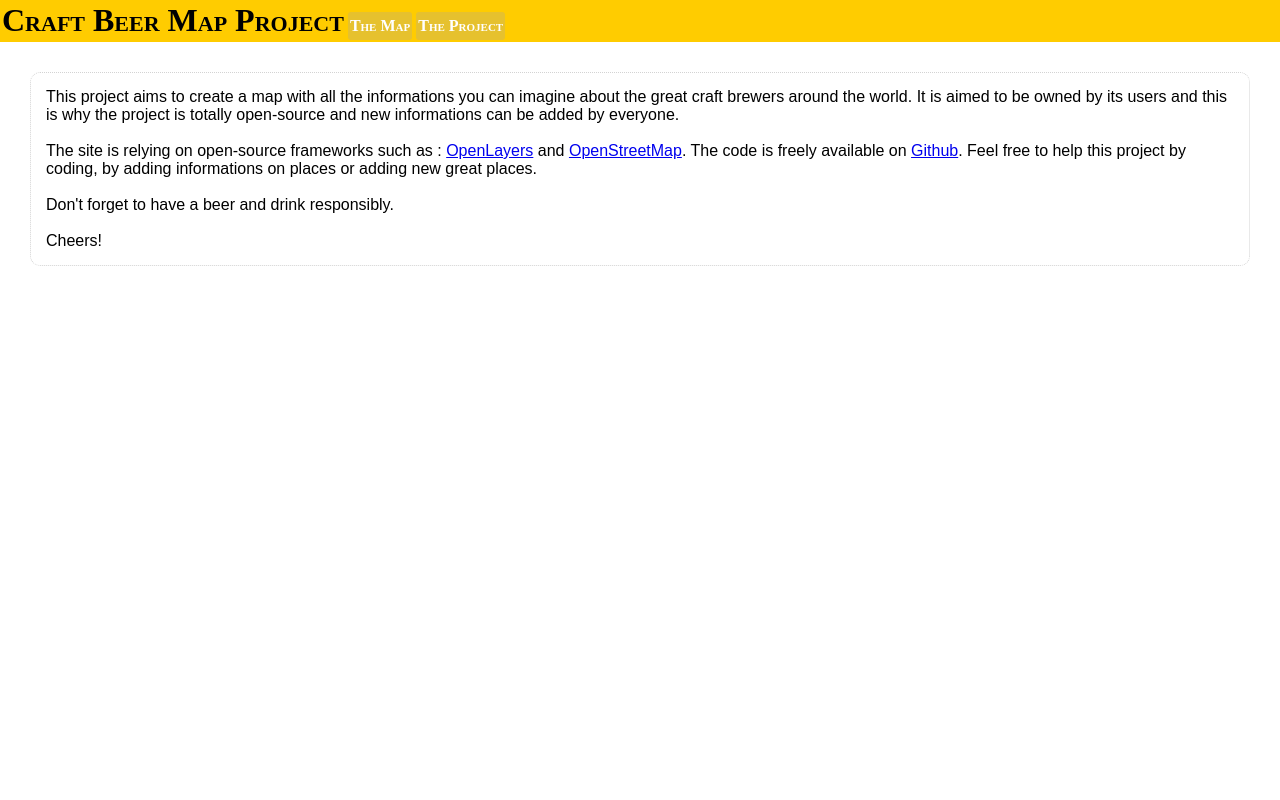
After one commit to julienbouche/cbmp, a PHP site: page /project.html in a window 1280 px wide. The commit adds this page. Run offline with PHP 8.4, Linux system fonts and the light colour scheme.

Commit message:
ADD - page containing infos on the project

```diff
--- a/css/main.css
+++ b/css/main.css
@@ -86,6 +86,14 @@ header input[type="search"]{
     left:8px;
 }
 
+article{
+    margin: 30px;
+    padding: 15px;
+    border-radius: 10px;
+    font-family: "Yanone Kaffeesatz", Arial, Helvetica, sans-serif;
+    border: 1px lightgrey dotted;
+}
+
 
 .nav-open,
 .nav-close {
--- a/index.html
+++ b/index.html
@@ -35,9 +35,8 @@
             <a href="#" class="nav-close">Close</a>
             <div id="main-menu">
                 <ul>
-                    <li><a href="#Map">The Map</a></li>
-                    <li><a href="#Bars">Bars</a></li>
-                    <li><a href="#Breweries">Breweries</a></li>
+                    <li><a href="index.html">The Map</a></li>
+                    <li><a href="project.html">The Project</a></li>
                 </ul>
             </div>
         </nav>
--- /dev/null
+++ b/project.html
@@ -0,0 +1,45 @@
+<!doctype html>
+<html lang="en">
+  <head>
+    <meta charset="utf8" />
+    <meta name="viewport" content="width=device-width" />
+    <link rel="stylesheet" href="css/main.css" type="text/css" />
+
+
+    <title>The Craft Beer Map Project</title>
+  </head>
+  <body>
+    <header>
+        <h1>Craft Beer Map Project</h1>
+        <nav id="main-navigation" class="main-navigation">
+            <a href="#main-navigation" class="nav-open">Menu</a>
+            <a href="#" class="nav-close">Close</a>
+            <div id="main-menu">
+                <ul>
+                    <li><a href="index.html">The Map</a></li>
+                    <li><a href="project.html">The Project</a></li>
+                </ul>
+            </div>
+        </nav>
+    </header>
+
+    <article>
+      This project aims to create a map with all the informations you can imagine about the great craft brewers around the world.
+      It is aimed to be owned by its users and this is why the project is totally open-source and new informations can be added by everyone.
+      <br/>
+      <br/>
+
+      The site is relying on open-source frameworks such as : <a href="http://openlayers.org/">OpenLayers</a> and <a href="https://www.openstreetmap.org/">OpenStreetMap</a>.
+      The code is freely available on <a href="https://github.com/julienbouche/cbmp">Github</a>.
+      Feel free to help this project by coding, by adding informations on places or adding new great places.
+      <br/>
+      <br/>
+
+      Don't forget to have a beer and drink responsibly.
+
+      <br/>
+      <br/>
+      Cheers!
+    </article>
+  </body>
+</html>
```
